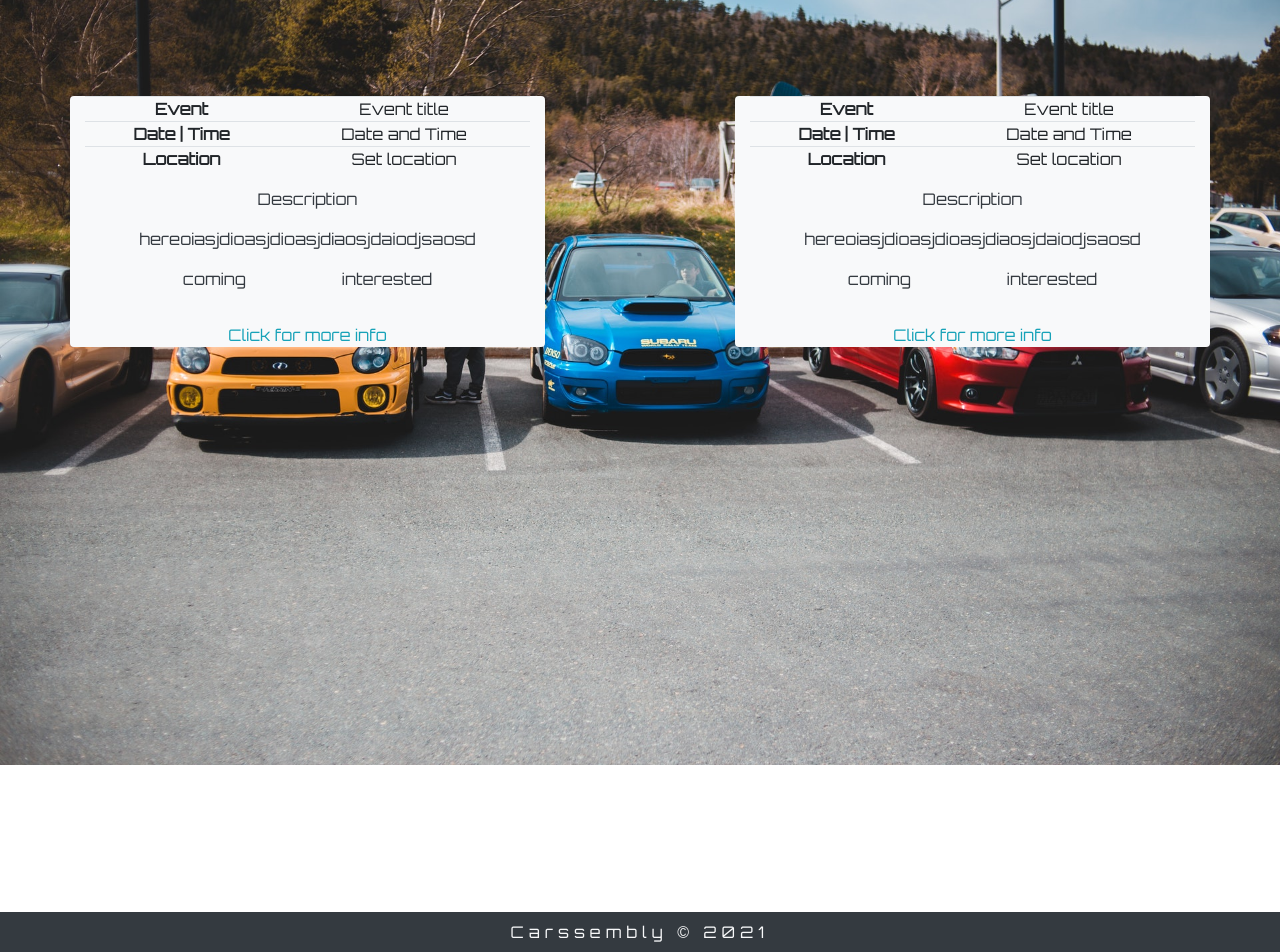
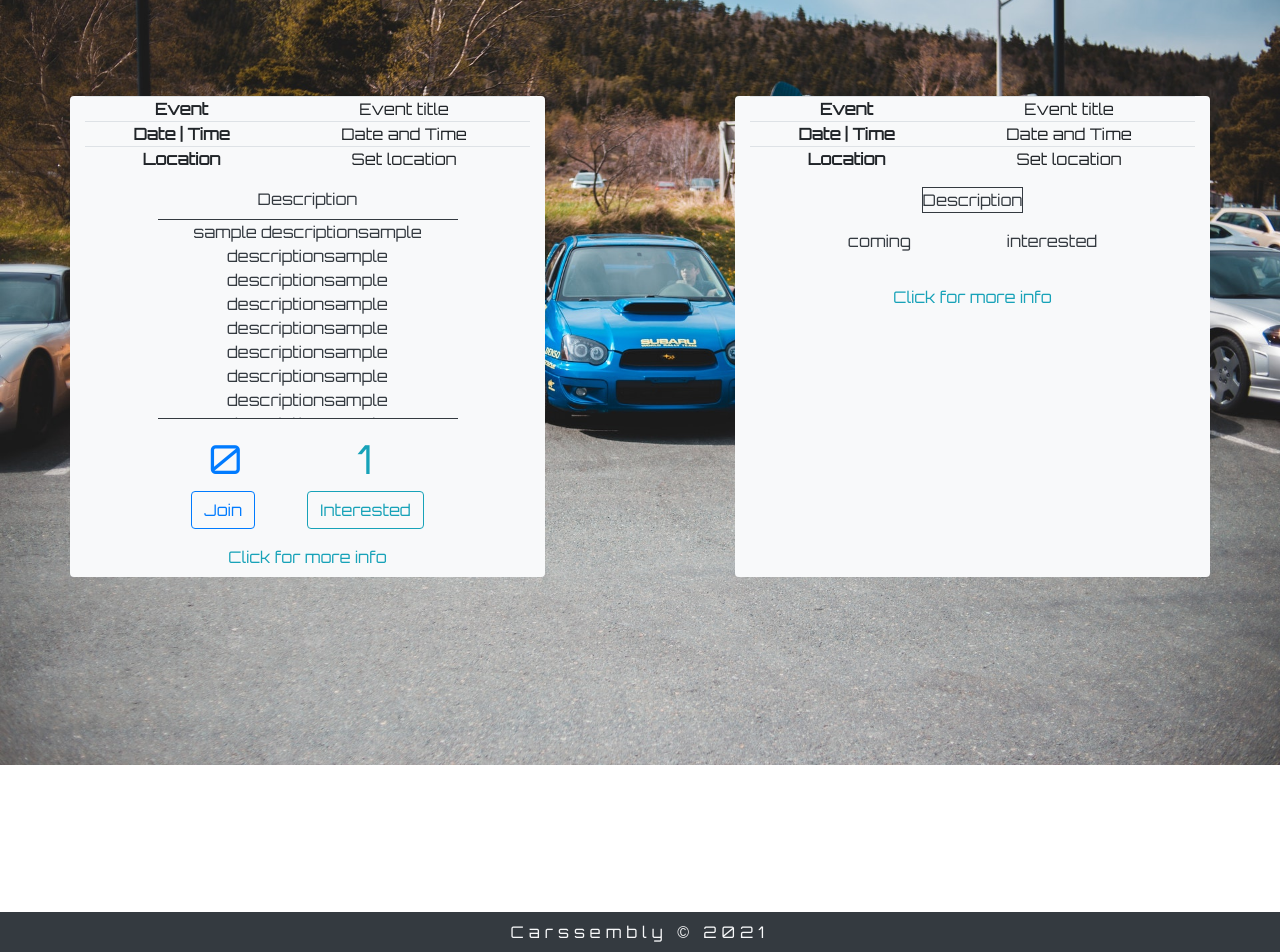
Before and after one commit to James-Ryan-Dulay/carssembly, a Django app: template carssembly_app/templates/mainboard.html in a window 1280 px wide. Shown: the part 88-1040 px from the top of the page. Run offline with Django 3.2, Linux system fonts and the light colour scheme; the template is opened without the code that fills it, so the values that code supplies are empty.

Commit message:
updated mainboard

```diff
--- a/carssembly_app/templates/mainboard.html
+++ b/carssembly_app/templates/mainboard.html
@@ -27,15 +27,32 @@
                             </tr>
                         </tbody>
                     </table>
-                    <div class="mt-3">
-                        <p class="text-center">Description</p>
-                        <p>hereoiasjdioasjdioasjdiaosjdaiodjsaosd</p>
+                    <div class="d-flex flex-column align-items-center mt-3">
+                        <p class="mb-2">Description</p>
+                        <div class="text-center mb-3 border-top border-bottom border-dark" style="height: 200px; width:300px; overflow: scroll;">
+                            <p>
+                                sample descriptionsample descriptionsample descriptionsample descriptionsample descriptionsample descriptionsample descriptionsample descriptionsample descriptionsample descriptionsample description
+                                sample descriptionsample descriptionsample descriptionsample description
+                                sample descriptionsample descriptionsample descriptionsample description
+                                sample descriptionsample descriptionsample descriptionsample description
+                                sample descriptionsample descriptionsample descriptionsample description
+                                sample descriptionsample descriptionsample descriptionsample description
+                                sample descriptionsample descriptionsample descriptionsample description
+
+                            </p>
+                        </div>
                     </div>
-                        <div class="d-flex">
-                            <p class="mr-5">coming</p>
-                            <p class="ml-5">interested</p>
+                    <div class="d-flex justify-content-between">
+                        <div class="d-flex flex-column align-items-center mr-5">
+                            <h1 class="text-primary display-5">0</h1>
+                            <button class="btn mr-1 text-primary border-primary">Join</button>
                         </div>
-                    <a href="" class="text-info mt-3">Click for more info</a>
+                        <div class="d-flex flex-column align-items-center">
+                            <h1 class="text-info display-5">1</h1>
+                            <button class="btn text-info border-info">Interested</button>
+                        </div>
+                    </div>
+                    <a href="" class="text-info mt-3 mb-2">Click for more info</a>
                 </div>
             </div>
             <div class="col-xl-5 col-lg-12 col-md-12 bg-light text-dark mt-5 rounded">
@@ -56,9 +73,8 @@
                             </tr>
                         </tbody>
                     </table>
-                    <div class="mt-3">
-                        <p class="text-center">Description</p>
-                        <p>hereoiasjdioasjdioasjdiaosjdaiodjsaosd</p>
+                    <div class="mt-3" style="max-height: 100px; overflow: scroll;">
+                        <p class="text-center border border-dark">Description</p>
                     </div>
                         <div class="d-flex">
                             <p class="mr-5">coming</p>
```
